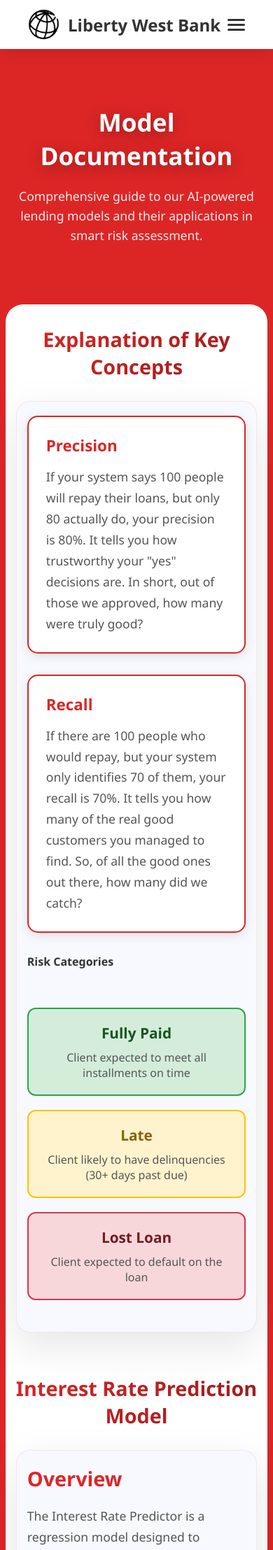
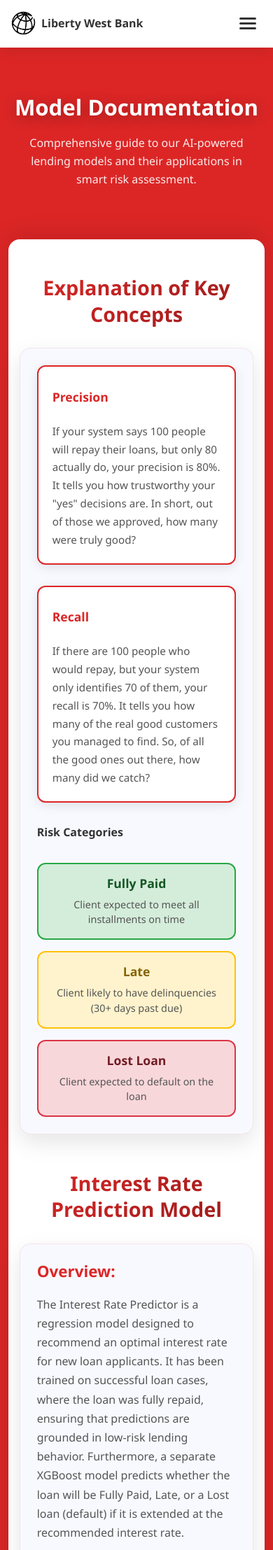
Before and after one commit to FilippoNervi/loan-predictor, a Flask app: page /Model in a window 390 px wide. Shown: the top 2215 px of the page at 70% size. Run offline with Flask 3, Linux system fonts and the light colour scheme; parts of the project's set-up code (start-up, migrations or seed data) failed here and were passed over.

Commit message:
New UPdate

```diff
--- a/static/css/MLModel.css
+++ b/static/css/MLModel.css
@@ -22,40 +26,42 @@ body {
   min-height: 100vh;
   color: #333;
   background-color: #dc2626;
+  line-height: 1.6;
 }
 
-/* Navigation Styles */
+/* Navigation Styles - Fully Responsive */
 nav {
   background: #ffffff;
   position: sticky;
   top: 0;
   z-index: 1000;
-  box-shadow: 0 4px 20px rgba(0, 0, 0, 0.1);
+  box-shadow: 0 0.25rem 1.25rem rgba(0, 0, 0, 0.1);
 }
 
 .nav-container {
   max-width: 100%;
-  padding: 0 40px;
+  padding: 0 clamp(1rem, 4vw, 2.5rem);
   display: flex;
   justify-content: space-between;
   align-items: center;
-  height: 70px;
+  height: clamp(60px, 8vh, 80px);
 }
 
 .nav-left {
   display: flex;
   align-items: center;
-  gap: 12px;
+  gap: clamp(0.5rem, 2vw, 0.75rem);
 }
 
 .logo-icon {
-  width: 45px;
-  height: 45px;
-  border-radius: 12px;
+  width: clamp(35px, 6vw, 45px);
+  height: clamp(35px, 6vw, 45px);
+  border-radius: 0.75rem;
   overflow: hidden;
   display: flex;
   align-items: center;
   justify-content: center;
+  flex-shrink: 0;
 }
 
 .logo-icon img {
@@ -65,37 +71,40 @@ nav {
 }
 
 .nav-left h3 {
-  font-size: 24px;
+  font-size: clamp(1.2rem, 3vw, 1.5rem);
   font-weight: 700;
   background: #333;
   -webkit-background-clip: text;
   -webkit-text-fill-color: transparent;
   background-clip: text;
+  white-space: nowrap;
 }
 
 .nav-right {
   display: flex;
   align-items: center;
-  gap: 20px;
+  gap: clamp(1rem, 3vw, 1.25rem);
 }
 
 .nav-links {
   display: flex;
   list-style: none;
-  gap: 30px;
+  gap: clamp(1rem, 3vw, 1.875rem);
 }
 
 .nav-links a {
   text-decoration: none;
   color: #333;
   font-weight: 600;
-  font-size: 18px;
-  padding: 8px 16px;
-  border-radius: 20px;
+  font-size: clamp(0.9rem, 2vw, 1.125rem);
+  padding: clamp(0.5rem, 1vw, 0.5rem) clamp(0.75rem, 2vw, 1rem);
+  border-radius: 1.25rem;
   transition: all 0.3s ease;
+  white-space: nowrap;
 }
 
-.nav-links a:hover {
+.nav-links a:hover,
+.nav-links a.active {
   background-color: #dc2626;
   color: white;
 }
@@ -103,143 +112,152 @@ nav {
 .hamburger {
   display: none;
   flex-direction: column;
-  gap: 4px;
+  gap: 0.25rem;
   cursor: pointer;
+  padding: 0.5rem;
 }
 
 .hamburger .bar {
-  width: 25px;
-  height: 3px;
+  width: 1.5rem;
+  height: 0.1875rem;
   background: #333;
-  border-radius: 2px;
+  border-radius: 0.125rem;
+  transition: all 0.3s ease;
 }
 
-/* Hero Section */
+/* Hero Section - Fully Responsive */
 .hero-section {
-  padding: 80px 5% 60px;
+  padding: clamp(3rem, 8vh, 5rem) clamp(1rem, 5vw, 3rem) clamp(2rem, 6vh, 3.75rem);
   text-align: center;
   color: white;
 }
 
 .hero-content {
-  max-width: 800px;
+  max-width: min(800px, 90vw);
   margin: 0 auto;
 }
 
 .hero-title {
-  font-size: clamp(2.5rem, 5vw, 4rem);
+  font-size: clamp(2rem, 8vw, 4rem);
   font-weight: 800;
-  margin-bottom: 20px;
-  text-shadow: 0 4px 20px rgba(0, 0, 0, 0.3);
+  margin-bottom: clamp(1rem, 3vh, 1.25rem);
+  text-shadow: 0 0.25rem 1.25rem rgba(0, 0, 0, 0.3);
+  line-height: 1.2;
 }
 
 .hero-subtitle {
-  font-size: clamp(1.1rem, 2vw, 1.4rem);
-  margin-bottom: 40px;
+  font-size: clamp(1rem, 3vw, 1.4rem);
+  margin-bottom: clamp(2rem, 4vh, 2.5rem);
   opacity: 0.9;
   line-height: 1.6;
+  max-width: 90%;
+  margin-left: auto;
+  margin-right: auto;
 }
 
-/* Main Content Area */
+/* Main Content Area - Responsive */
 .main-content {
   background: white;
-  margin: -30px 5% 0;
-  margin-left: 70px;
-  margin-right: 70px;
-  border-radius: 25px 25px 25px 25px;
+  margin: clamp(-1rem, -3vh, -1.875rem) clamp(1rem, 5vw, 4.375rem) 0;
+  border-radius: clamp(1rem, 3vw, 1.5625rem);
   transition: all 0.3s ease;
+  box-shadow: 0 -0.5rem 2rem rgba(0, 0, 0, 0.1);
 }
 
 .content-wrapper {
-  max-width: 1200px;
+  max-width: min(1200px, 95vw);
   margin: 0 auto;
-  padding: 60px 40px;
+  padding: clamp(2rem, 6vh, 3.75rem) clamp(1rem, 4vw, 2.5rem);
 }
 
-/* Section Styling */
+/* Section Styling - Responsive */
 .model-section {
-  margin-bottom: 60px;
+  margin-bottom: clamp(2.5rem, 6vh, 3.75rem);
 }
 
 .section-title {
-  font-size: 2.5rem;
+  font-size: clamp(1.8rem, 5vw, 2.5rem);
   font-weight: 700;
-  margin-bottom: 30px;
+  margin-bottom: clamp(1.5rem, 4vh, 1.875rem);
   background: linear-gradient(135deg, #dc2626, #991b1b);
   -webkit-background-clip: text;
   -webkit-text-fill-color: transparent;
   background-clip: text;
   text-align: center;
+  line-height: 1.3;
 }
 
-/* Model Cards */
+/* Model Cards - Responsive */
 .model-card {
   background: #f8f9ff;
-  padding: 40px;
-  border-radius: 20px;
-  box-shadow: 0 20px 60px rgba(0, 0, 0, 0.1);
+  padding: clamp(1.5rem, 4vw, 2.5rem);
+  border-radius: clamp(1rem, 2vw, 1.25rem);
+  box-shadow: 0 clamp(0.75rem, 2vw, 1.25rem) clamp(2rem, 5vw, 3.75rem) rgba(0, 0, 0, 0.1);
   border: 1px solid rgba(220, 38, 38, 0.1);
-  margin-bottom: 30px;
+  margin-bottom: clamp(1.5rem, 3vh, 1.875rem);
 }
 
 .model-overview h3 {
   color: #dc2626;
-  font-size: 1.8rem;
-  margin-bottom: 20px;
+  font-size: clamp(1.4rem, 3vw, 1.8rem);
+  margin-bottom: clamp(1rem, 3vh, 1.25rem);
   font-weight: 700;
+  line-height: 1.3;
 }
 
 .model-overview h4 {
   color: #333;
-  font-size: 1.4rem;
-  margin: 20px 0 15px 0;
+  font-size: clamp(1.1rem, 2.5vw, 1.4rem);
+  margin: clamp(1rem, 3vh, 1.25rem) 0 clamp(0.75rem, 2vh, 0.9375rem) 0;
+  padding: clamp(0.5rem, 1vh, 0.75rem) 0;
   font-weight: 600;
+  line-height: 1.4;
 }
 
 .model-overview p {
-  font-size: 1.1rem;
+  font-size: clamp(1rem, 2vw, 1.1rem);
   line-height: 1.7;
   color: #555;
-  margin-bottom: 20px;
+  margin-bottom: clamp(1rem, 3vh, 1.25rem);
 }
 
-/* Concepts Overview Styling */
+/* Concepts Overview - Responsive */
 .concepts-overview {
   display: flex;
   flex-direction: column;
-  gap: 30px;
+  gap: clamp(1.5rem, 4vh, 1.875rem);
 }
 
 .concept-item {
   background: white;
-  padding: 25px;
-  border-radius: 15px;
+  padding: clamp(1.25rem, 3vw, 1.5625rem);
+  border-radius: clamp(0.75rem, 2vw, 0.9375rem);
   border: 2px solid #dc2626;
-  box-shadow: 0 4px 15px rgba(0, 0, 0, 0.1);
+  box-shadow: 0 0.25rem 0.9375rem rgba(0, 0, 0, 0.1);
 }
 
 .concept-item h4 {
   color: #dc2626;
-  font-size: 1.4rem;
-  margin-bottom: 15px;
+  font-size: clamp(1.1rem, 2.5vw, 1.4rem);
+  margin-bottom: clamp(0.75rem, 2vh, 0.9375rem);
+  padding: clamp(0.5rem, 1vh, 0.75rem) 0 clamp(0.25rem, 1vh, 0.5rem) 0;
   font-weight: 700;
 }
 
 .concept-item p {
-  font-size: 1.1rem;
+  font-size: clamp(0.95rem, 2vw, 1.1rem);
   line-height: 1.7;
   color: #555;
   margin: 0;
 }
 
-
 .model-insight {
-  margin-top: 20px;
-  padding: 20px;
+  margin-top: clamp(1rem, 3vh, 1.25rem);
+  padding: clamp(1rem, 3vw, 1.25rem);
   background: #fff8f0;
-  border-left: 5px solid #dc2626;
-  border-radius: 12px;
-  font-size: 1.05rem;
+  border-left: 0.3125rem solid #dc2626;
+  border-radius: 0.75rem;
+  font-size: clamp(0.95rem, 2vw, 1.05rem);
   line-height: 1.7;
   color: #333;
 }
@@ -370,68 +393,72 @@ nav {
 }
 
 .outcome {
-  font-size: 1.3rem;
+  font-size: clamp(1.1rem, 2.5vw, 1.3rem);
   font-weight: 700;
   color: #333;
+  line-height: 1.4;
 }
 
-.bounds-container {
+/* Row Three Predictions - Responsive */
+.row-three-predictions {
   display: grid;
-  grid-template-columns: 1fr 1fr;
-  gap: 20px;
+  grid-template-columns: repeat(auto-fit, minmax(min(250px, 100%), 1fr));
+  gap: clamp(1rem, 3vw, 1.25rem);
+  margin-top: clamp(1rem, 3vh, 1.25rem);
 }
 
-/* Performance Metrics */
+/* Performance Metrics - Responsive */
 .performance-section {
-  margin-top: 40px;
+  margin-top: clamp(2rem, 4vh, 2.5rem);
 }
 
 .performance-section h3 {
   color: #dc2626;
-  font-size: 1.8rem;
-  margin-bottom: 25px;
+  font-size: clamp(1.4rem, 3vw, 1.8rem);
+  margin-bottom: clamp(1.25rem, 3vh, 1.5625rem);
   text-align: center;
 }
 
 .metrics-grid {
   display: grid;
-  grid-template-columns: repeat(auto-fit, minmax(200px, 1fr));
-  gap: 20px;
+  grid-template-columns: repeat(auto-fit, minmax(min(180px, 100%), 1fr));
+  gap: clamp(1rem, 3vw, 1.25rem);
 }
 
 .metric-card {
   background: white;
-  padding: 25px;
-  border-radius: 15px;
+  padding: clamp(1.25rem, 3vw, 1.5625rem);
+  border-radius: clamp(0.75rem, 2vw, 0.9375rem);
   text-align: center;
   border: 2px solid #dc2626;
-  box-shadow: 0 4px 15px rgba(0, 0, 0, 0.1);
+  box-shadow: 0 0.25rem 0.9375rem rgba(0, 0, 0, 0.1);
 }
 
 .metric-value {
-  font-size: 2.5rem;
+
   font-weight: 800;
   color: #dc2626;
-  margin-bottom: 10px;
+  margin-bottom: clamp(0.5rem, 1vh, 0.625rem);
+  line-height: 1.2;
 }
 
 .metric-label {
-  font-size: 1rem;
+  font-size: clamp(0.85rem, 1.8vw, 1rem);
   color: #666;
   font-weight: 600;
+  line-height: 1.4;
 }
 
-/* Risk Categories */
+/* Risk Categories - Responsive */
 .risk-categories {
   display: grid;
-  grid-template-columns: repeat(auto-fit, minmax(250px, 1fr));
-  gap: 20px;
-  margin: 25px 0;
+  grid-template-columns: repeat(auto-fit, minmax(min(230px, 100%), 1fr));
+  gap: clamp(1rem, 3vw, 1.25rem);
 }
 
 .risk-category {
-  padding: 20px;
-  border-radius: 12px;
+  padding: clamp(1rem, 3vw, 1.25rem);
+  border-radius: 0.75rem;
   text-align: center;
 }
 
@@ -451,9 +478,10 @@ nav {
 }
 
 .risk-category h5 {
-  margin-bottom: 10px;
-  font-size: 1.3rem;
+  margin-bottom: clamp(0.5rem, 1vh, 0.625rem);
+  font-size: clamp(1.1rem, 2.5vw, 1.3rem);
   font-weight: 700;
+  line-height: 1.3;
 }
 
 .risk-category.fully-paid h5 {
@@ -470,38 +498,38 @@ nav {
 
 .risk-category p {
   margin: 0;
-  font-size: 1rem;
+  font-size: clamp(0.9rem, 1.8vw, 1rem);
   color: #555;
+  line-height: 1.5;
 }
 
-/* Performance Tables */
+/* Performance Tables - Responsive */
 .performance-table {
   background: white;
-  border-radius: 12px;
+  border-radius: 0.75rem;
   overflow: hidden;
-  box-shadow: 0 4px 15px rgba(0, 0, 0, 0.1);
+  box-shadow: 0 0.25rem 0.9375rem rgba(0, 0, 0, 0.1);
+  overflow-x: auto;
 }
 
 .performance-table table {
   width: 100%;
   border-collapse: collapse;
+  min-width: 400px;
 }
 
 .performance-table th,
 .performance-table td {
-  padding: 15px;
+  padding: clamp(0.75rem, 2vw, 0.9375rem);
   text-align: left;
   border-bottom: 1px solid #eee;
+  font-size: clamp(0.85rem, 1.8vw, 1rem);
 }
 
 .performance-table th {
   background: #dc2626;
   color: white;
   font-weight: 700;
-}
-
-.performance-table td {
-  font-size: 1rem;
 }
 
 .fully-paid-text {
@@ -703,97 +745,32 @@ nav {
 }
 
 .variable-item:hover {
-  transform: translateY(-2px);
-  box-shadow: 0 4px 15px rgba(0, 0, 0, 0.1);
+  transform: translateY(-0.125rem);
+  box-shadow: 0 0.25rem 0.9375rem rgba(0, 0, 0, 0.1);
 }
 
-/* Footer */
+/* Footer - Responsive */
 .site-footer {
   background-color: #ffffff;
   color: #000000;
-  padding: 30px 20px;
+  padding: clamp(1.5rem, 4vh, 1.875rem) clamp(1rem, 3vw, 1.25rem);
   text-align: center;
-  font-size: 0.95rem;
+  font-size: clamp(0.85rem, 1.8vw, 0.95rem);
   font-family: Arial, Helvetica, sans-serif;
   border-top: 1px solid rgba(255, 255, 255, 0.1);
-  margin-top: 60px;
+  margin-top: clamp(3rem, 6vh, 3.75rem);
 }
 
 .site-footer p {
   margin: 0;
   font-family: 'Segoe UI', Tahoma, Geneva, Verdana, sans-serif;
   color: #000000;
-  letter-spacing: 0.5px;
+  letter-spacing: 0.03125rem;
+  line-height: 1.5;
 }
 
-.row-three-predictions {
-  display: flex;
-  justify-content: space-between;
-  gap: 20px;
-  flex-wrap: wrap;
-  margin-top: 20px;
-}
-
-.row-three-predictions .prediction-box {
-  flex: 1 1 30%;
-}
-
-/* Responsive Design */
-
-/* Large Screens (Desktops < 1200px) */
-@media (max-width: 1200px) {
-  .nav-links a {
-    font-size: 18px;
-    padding: 8px 14px;
-  }
-
-  .hero-title {
-    font-size: 3.2rem;
-  }
-
-  .section-title {
-    font-size: 2.2rem;
-  }
-
-  .content-wrapper {
-    padding: 50px 30px;
-  }
-}
-
-/* Medium Screens (Tablets < 1024px) */
-@media (max-width: 1024px) {
-  .nav-links a {
-    font-size: 16px;
-    padding: 6px 12px;
-  }
-
-  .hero-title {
-    font-size: 2.8rem;
-  }
-
-  .section-title {
-    font-size: 2rem;
-  }
-
-  .main-content {
-    margin: -20px 4% 0;
-  }
-
-  .model-card {
-    padding: 30px;
-  }
-
-  .bounds-container {
-    grid-template-columns: 1fr;
-  }
-
-  .metrics-grid {
-    grid-template-columns: repeat(auto-fit, minmax(180px, 1fr));
-  }
-}
-
-/* Small Screens (Narrow Tablets / Large Mobiles < 900px) */
-@media (max-width: 900px) {
+/* Enhanced Mobile Navigation */
+@media (max-width: 768px) {
   .hamburger {
     display: flex;
   }
@@ -807,119 +784,105 @@ nav {
     background: rgba(255, 255, 255, 0.98);
     backdrop-filter: blur(10px);
     flex-direction: column;
-    padding: 20px 0;
-    box-shadow: 0 10px 30px rgba(0, 0, 0, 0.1);
+    padding: 1.25rem 0;
+    box-shadow: 0 0.625rem 1.875rem rgba(0, 0, 0, 0.1);
+    border-radius: 0 0 1rem 1rem;
   }
 
   .nav-links.show {
     display: flex;
   }
 
+  .nav-links li {
+    width: 100%;
+  }
+
   .nav-links a {
-    font-size: 15px;
-    padding: 12px 20px;
+    display: block;
+    padding: 0.75rem 1.25rem;
+    font-size: 1rem;
+    border-radius: 0;
+    margin: 0 1rem;
+    border-radius: 0.5rem;
+  }
+
+  .nav-left h3 {
+    font-size: clamp(1rem, 4vw, 1.3rem);
+  }
+}
+
+/* Ultra-small screens */
+@media (max-width: 480px) {
+  .hero-title {
+    font-size: clamp(1.8rem, 8vw, 2.5rem);
   }
 
   .main-content {
-    margin: -20px 3% 0;
+    margin: clamp(-0.75rem, -2vh, -1rem) clamp(0.5rem, 3vw, 1rem) 0;
   }
 
-  .content-wrapper {
-    padding: 40px 20px;
-  }
-
-  .model-card {
-    padding: 25px 20px;
-  }
-
-  .features-grid {
+  .row-three-predictions {
     grid-template-columns: 1fr;
   }
 
-  .variables-grid {
-    grid-template-columns: 1fr;
-  }
-
+  .features-grid,
+  .variables-grid,
   .risk-categories {
     grid-template-columns: 1fr;
-  }
-
-  .metrics-grid {
-    grid-template-columns: repeat(auto-fit, minmax(150px, 1fr));
-  }
-
-  .rate-display {
-    font-size: 2.2rem;
-  }
-
-  .rate-display.small {
-    font-size: 1.8rem;
-  }
-}
-
-/* Extra Small Screens (Phones < 480px) */
-@media (max-width: 480px) {
-  .hero-title {
-    font-size: 2.2rem;
-  }
-
-  .section-title {
-    font-size: 1.8rem;
-  }
-
-  .main-content {
-    margin: -15px 2% 0;
-  }
-
-  .model-card {
-    padding: 20px 15px;
-  }
-
-  .content-wrapper {
-    padding: 30px 15px;
-  }
-
-  .feature-item {
-    padding: 20px 15px;
-  }
-
-  .metric-card {
-    padding: 20px;
-  }
-
-  .metric-value {
-    font-size: 2rem;
-  }
-
-  .rate-display {
-    font-size: 2rem;
-  }
-
-  .rate-display.small {
-    font-size: 1.6rem;
-  }
-
-  .prob {
-    font-size: 0.9rem;
-    padding: 6px 12px;
-  }
-
-  .prob.large {
-    font-size: 1rem;
-    padding: 10px 15px;
   }
 
   .risk-details {
     grid-template-columns: 1fr;
   }
 
-  .variable-card {
-    padding: 20px;
+  .metric-row {
+    flex-direction: column;
+    align-items: flex-start;
+    gap: 0.25rem;
+  }
+
+  .performance-table {
+    font-size: 0.8rem;
   }
 
   .performance-table th,
   .performance-table td {
-    padding: 10px 8px;
-    font-size: 0.9rem;
+    padding: 0.5rem 0.25rem;
   }
 }
+
+/* Large screens optimization */
+@media (min-width: 1400px) {
+  .content-wrapper {
+    max-width: 1300px;
+  }
+
+  .nav-container {
+    max-width: 1400px;
+    margin: 0 auto;
+  }
+}
+
+/* Print styles */
+@media print {
+  .nav-container,
+  .hamburger,
+  .site-footer {
+    display: none;
+  }
+
+  .main-content {
+    margin: 0;
+    box-shadow: none;
+    border-radius: 0;
+  }
+
+  .hero-section {
+    background: white;
+    color: black;
+  }
+
+  body {
+    background: white;
+  }
+}
--- a/templates/Dashboard.html
+++ b/templates/Dashboard.html
@@ -27,7 +27,7 @@
           <ul class="nav-links" id="nav-links">
             <li><a href="{{ url_for('home') }}">New Clients</a></li>
             <li><a href="{{ url_for('about') }}">Dashboard</a></li>
-            <li><a href="{{ url_for('rf') }}" class="active">Existing Clients</a></li>
+            <li><a href="{{ url_for('rf') }}">Existing Clients</a></li>
             <li><a href="{{ url_for('ml') }}">ML Model</a></li>
           </ul>
         </div>
--- a/templates/MLModel.html
+++ b/templates/MLModel.html
@@ -93,7 +93,7 @@
           <h2 class="section-title">Interest Rate Prediction Model</h2>
           <div class="model-card">
             <div class="model-overview">
-              <h3>Overview</h3>
+              <h3>Overview:</h3>
               <p>The Interest Rate Predictor is a regression model designed to recommend an optimal interest rate for new loan applicants. It has been trained on successful loan cases, where the loan was fully repaid, ensuring that predictions are grounded in low-risk lending behavior. Furthermore, a separate XGBoost model predicts whether the loan will be Fully Paid, Late, or a Lost loan (default) if it is extended at the recommended interest rate.</p>
 
               <div class="features-grid">
@@ -190,12 +190,12 @@
           <h2 class="section-title">New Applicant Classification Model</h2>
           <div class="model-card">
             <div class="model-overview">
-              <h3>Overview</h3>
+              <h3>Overview:</h3>
               <p>This XGBoost-based classification model works in sequence with the Interest Rate Predictor to assess the risk classification of new loan applicants at the proposed interest rate. Trained on all completed loans, both successful and defaulted.</p>
             </div>
 
             <div class="model-performance">
-              <h4>Classification Performance</h4>
+              <h4>Classification Performance:</h4>
               <div class="performance-table">
                 <table>
                   <thead>
@@ -247,10 +247,10 @@
           <h2 class="section-title">Current Client Classification Model</h2>
           <div class="model-card">
             <div class="model-overview">
-              <h3>Overview</h3>
+              <h3>Overview:</h3>
               <p>An XGBoost-based classifier trained on all completed loan cases to predict repayment outcomes for active clients based on their current loan and financial profile. Optimized with a learning rate of 0.3 for stability and predictive performance.</p>
 
-              <h4>Key Applications</h4>
+              <h4>Key Applications:</h4>
               <ul class="usage-list">
                 <li>Monitor risk levels in the current loan portfolio</li>
                 <li>Proactively flag loans with high probability of delay or default</li>
@@ -323,10 +323,10 @@
           <h2 class="section-title">Refinancing Model</h2>
           <div class="model-card">
             <div class="model-overview">
-              <h3>Overview</h3>
+              <h3>Overview:</h3>
               <p>Developed using XGBoost algorithm, this model predicts default probability for current loan clients and evaluates whether offering personalized refinancing plans would be profitable for the bank.</p>
 
-              <h4>Model Outputs</h4>
+              <h4>Model Outputs:</h4>
               <div class="refinancing-outputs">
                 <div class="output-item">
                   <strong>p_default:</strong> Probability of default under current terms
--- a/templates/index.html
+++ b/templates/index.html
@@ -35,7 +35,7 @@
           <ul class="nav-links" id="nav-links">
             <li><a href="{{ url_for('home') }}">New Clients</a></li>
             <li><a href="{{ url_for('about') }}">Dashboard</a></li>
-            <li><a href="{{ url_for('rf') }}" class="active">Existing Clients</a></li>
+            <li><a href="{{ url_for('rf') }}" >Existing Clients</a></li>
             <li><a href="{{ url_for('ml') }}">ML Model</a></li>
           </ul>
         </div>
```
Also changed, not shown: other parts of static/css/MLModel.css (+105 -82 lines), other parts of templates/MLModel.html (+13 -13 lines), templates/Refinance.html (+4 -12 lines).
